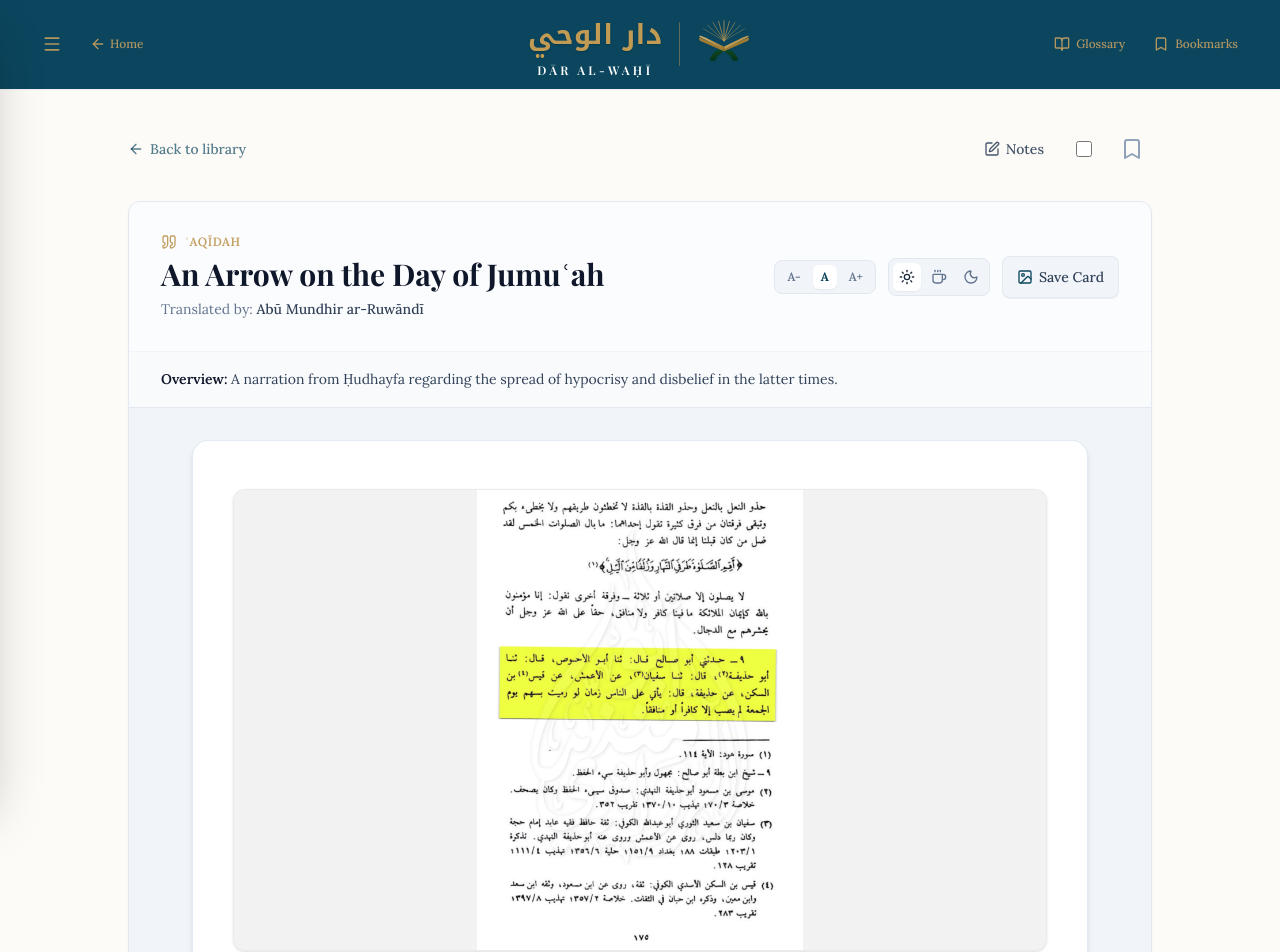
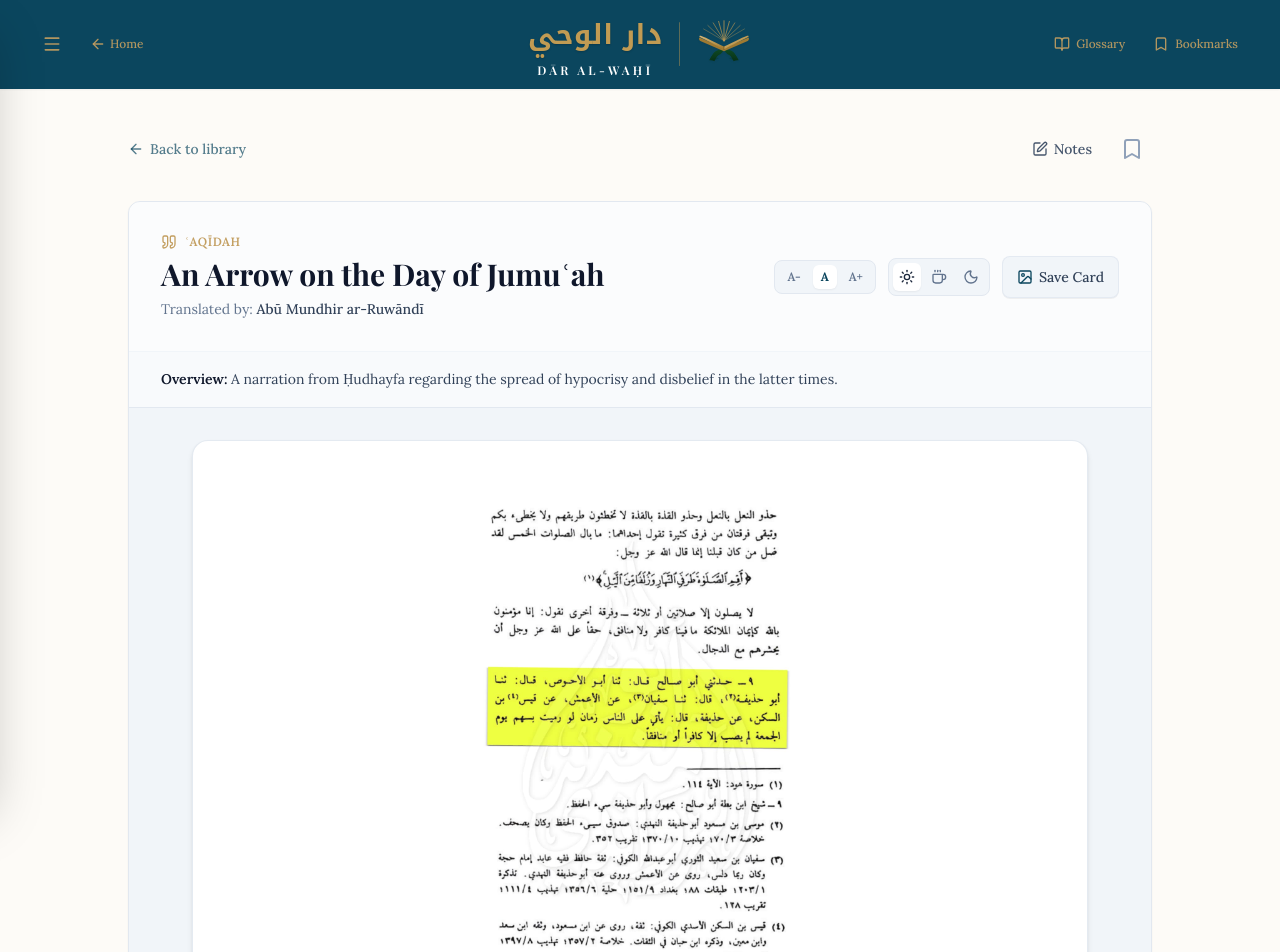
Before and after one commit to hissan1430/Dar-al-Wahi, a React (Vite) app: page /viewer/10 in a window 1280 px wide. Shown: the top 952 px of the page. Built offline with nearby package versions, Linux system fonts and the light colour scheme; a web font is replaced by a local one.

Commit message:
refactor: remove finished status toggle from viewer
Removed the "Finished?" checkbox component from the viewer toolbar to simplify the interface and remove unused progress tracking functionality.

```diff
--- a/src/pages/Viewer.tsx
+++ b/src/pages/Viewer.tsx
@@ -313,23 +313,6 @@ export function Viewer() {
             <PenSquare className="w-4 h-4" />
             <span>Notes</span>
           </button>
-          <label className="flex items-center gap-1.5 text-slate-600 hover:text-primary cursor-pointer px-2 py-1.5 sm:px-3 sm:py-2 rounded-lg hover:bg-slate-50 transition-colors text-xs sm:text-sm font-medium select-none">
-            <input
-              type="checkbox"
-              checked={isRead}
-              onChange={() => {
-                if (isRead) {
-                  unmarkAsRead(item.id);
-                  updateProgress({ documentId: item.id, isFinished: false });
-                } else {
-                  markAsRead(item.id);
-                  updateProgress({ documentId: item.id, isFinished: true, progressPercent: 100 });
-                }
-              }}
-              className="w-4 h-4 rounded border-slate-300 text-primary focus:ring-primary cursor-pointer"
-            />
-            <span className="hidden xs:inline">Finished?</span>
-          </label>
           <button
             onClick={() => toggleBookmark(item.id)}
             className="p-1.5 sm:p-2 rounded-lg hover:bg-slate-100 transition-colors touch-manipulation cursor-pointer"
@@ -1068,11 +1051,11 @@ export function Viewer() {
                 <div className="animate-in fade-in zoom-in-95 duration-500 ease-out flex flex-col space-y-6">
                   {/* Manuscript / Artifact Scan Preview */}
                   {item.imageUrl && (
-                    <div className="rounded-xl overflow-hidden shadow-sm border border-slate-200/60 dark:border-slate-800 bg-black/5 dark:bg-black/30">
+                    <div className="w-full flex justify-center py-2">
                       <img
                         src={item.imageUrl}
                         alt={item.title}
-                        className="w-full max-h-[460px] object-contain mx-auto"
+                        className="max-h-[500px] w-auto max-w-full rounded-lg object-contain mx-auto"
                         referrerPolicy="no-referrer"
                       />
                     </div>
```
